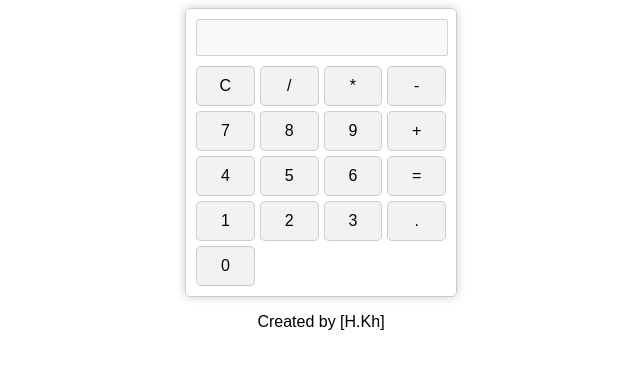
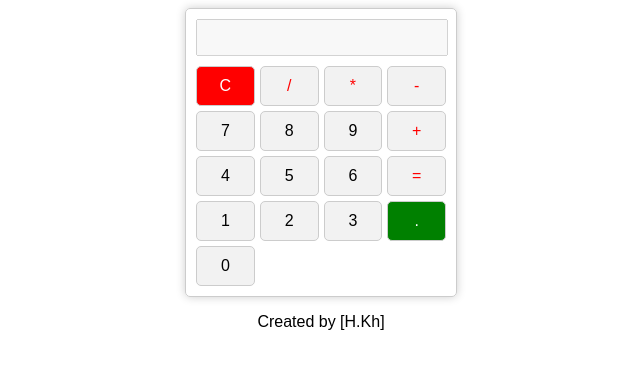
Before and after one commit to hosein908/Taschenrechner, a plain HTML site: page Taschenrechner/index.html in a window 1280 px wide. Shown: the whole page, without its empty margins (319-959 px from the left). Drawn offline with Linux system fonts and the light colour scheme.

Commit message:
Update style.css

```diff
--- a/Taschenrechner/style.css
+++ b/Taschenrechner/style.css
@@ -34,3 +34,14 @@ button:hover{
     padding: 5px;
     margin-bottom: 10px;
 }
+button:nth-child(1){
+    background-color: red;
+    color: white;
+}
+button:nth-child(2), button:nth-child(3), button:nth-child(4), button:nth-child(8), button:nth-child(12) {
+    color: red;
+}
+button:nth-child(16){
+    background-color: green;
+    color: white;
+}
```
